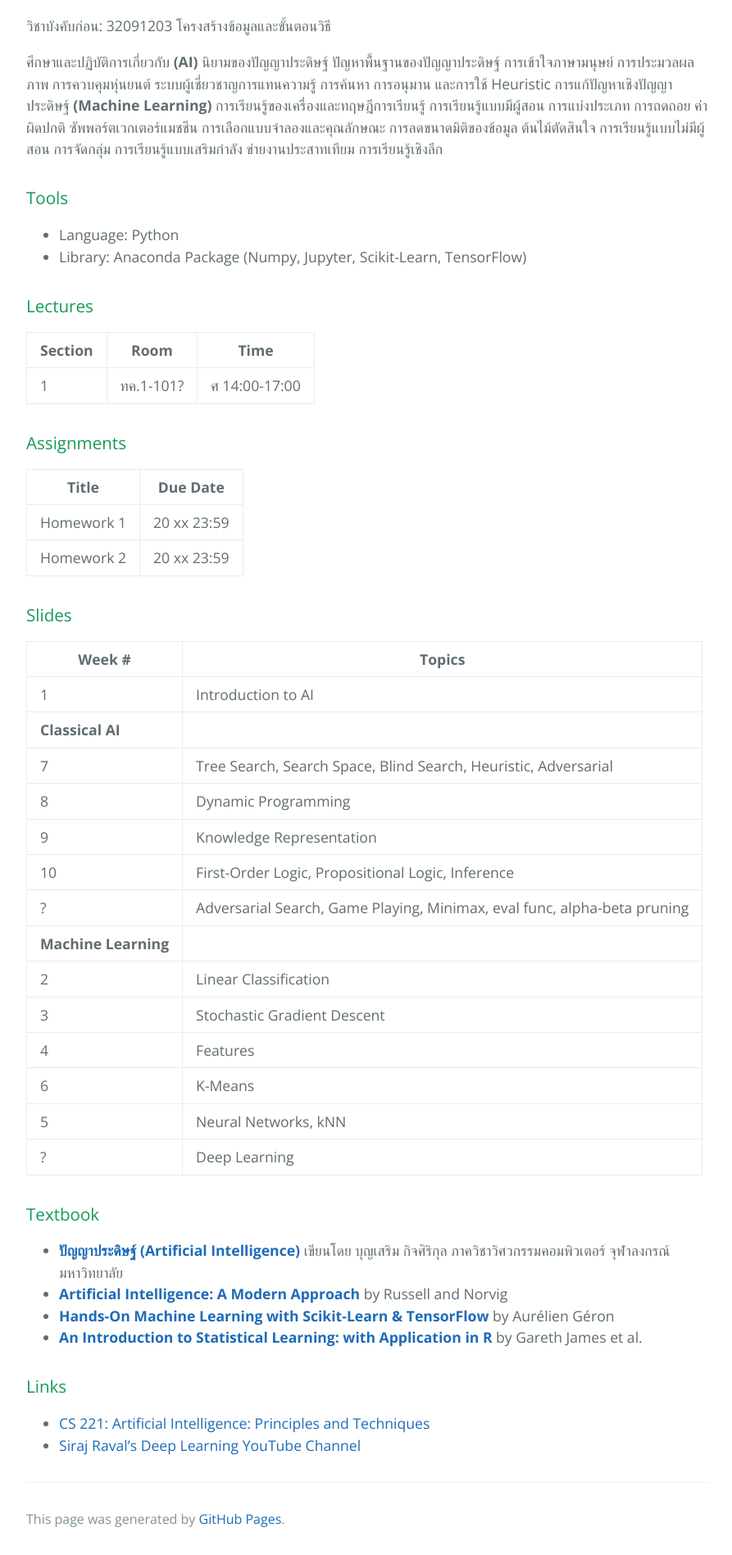
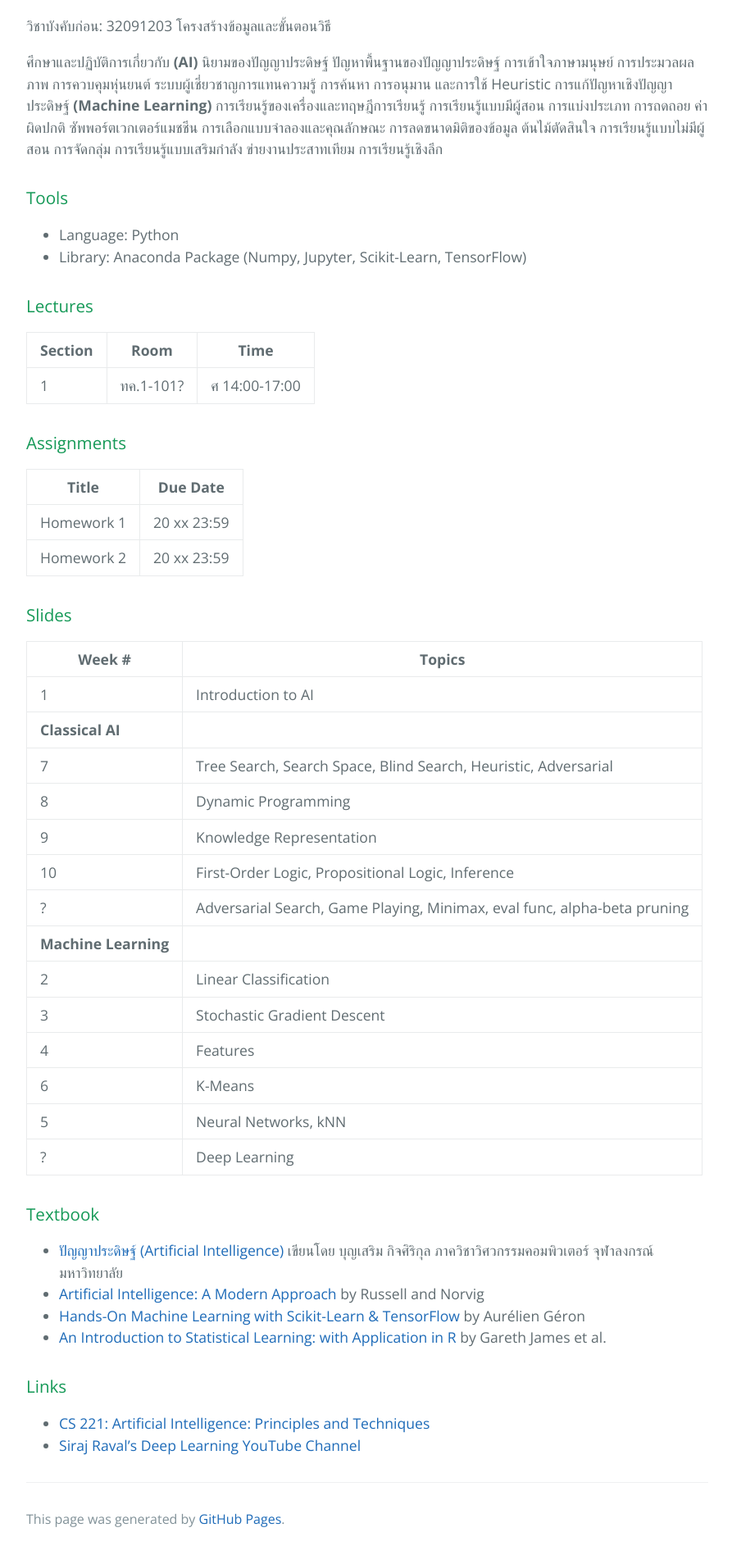
Before and after one commit to pratch/ml_course, a Jekyll site: the page built from index.md, in a window 1280 px wide. Shown: the part 729-2626 px from the top of the page at 82% size, without its empty margins (192-1085 px from the left). Built offline with Jekyll 4.4.1, drawn with Linux system fonts in a browser that asks for light colours.

```diff
--- a/index.md
+++ b/index.md
@@ -59,10 +59,10 @@ layout: default
 | ? | Deep Learning |
 
 ### Textbook
-- [**ปัญญาประดิษฐ์ (Artificial Intelligence)**](http://www.cp.eng.chula.ac.th/~boonserm/teaching/ai1.0.2.pdf) เขียนโดย บุญเสริม กิจศิริกุล ภาควิชาวิศวกรรมคอมพิวเตอร์ จุฬาลงกรณ์มหาวิทยาลัย
-- [**Artificial Intelligence: A Modern Approach**](https://www.amazon.com/Artificial-Intelligence-Approach-Stuart-Russell/dp/9332543518/) by Russell and Norvig
-- [**Hands-On Machine Learning with Scikit-Learn & TensorFlow**](https://www.amazon.com/_/dp/1491962291?tag=oreilly20-20) by Aurélien Géron
-- [**An Introduction to Statistical Learning: with Application in R**](https://www.amazon.com/Introduction-Statistical-Learning-Applications-Statistics/dp/1461471370) by Gareth James et al.
+- [ปัญญาประดิษฐ์ (Artificial Intelligence)](http://www.cp.eng.chula.ac.th/~boonserm/teaching/ai1.0.2.pdf) เขียนโดย บุญเสริม กิจศิริกุล ภาควิชาวิศวกรรมคอมพิวเตอร์ จุฬาลงกรณ์มหาวิทยาลัย
+- [Artificial Intelligence: A Modern Approach](https://www.amazon.com/Artificial-Intelligence-Approach-Stuart-Russell/dp/9332543518/) by Russell and Norvig
+- [Hands-On Machine Learning with Scikit-Learn & TensorFlow](https://www.amazon.com/_/dp/1491962291?tag=oreilly20-20) by Aurélien Géron
+- [An Introduction to Statistical Learning: with Application in R](https://www.amazon.com/Introduction-Statistical-Learning-Applications-Statistics/dp/1461471370) by Gareth James et al.
 
 ### Links
 - [CS 221: Artificial Intelligence: Principles and Techniques](http://web.stanford.edu/class/cs221/index.html#coursework)
```
